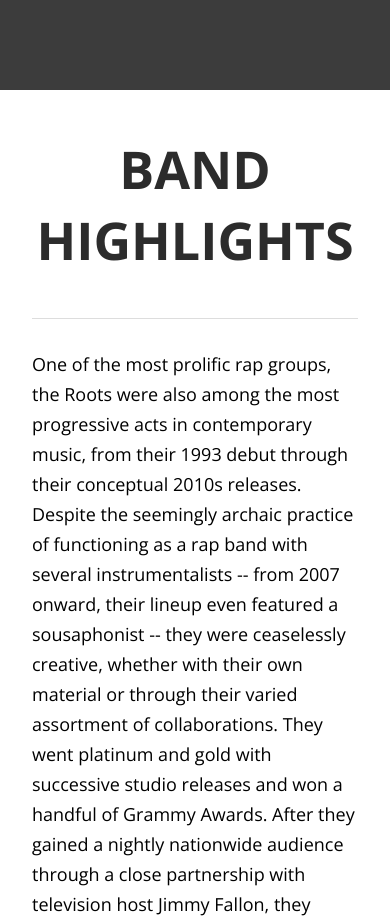
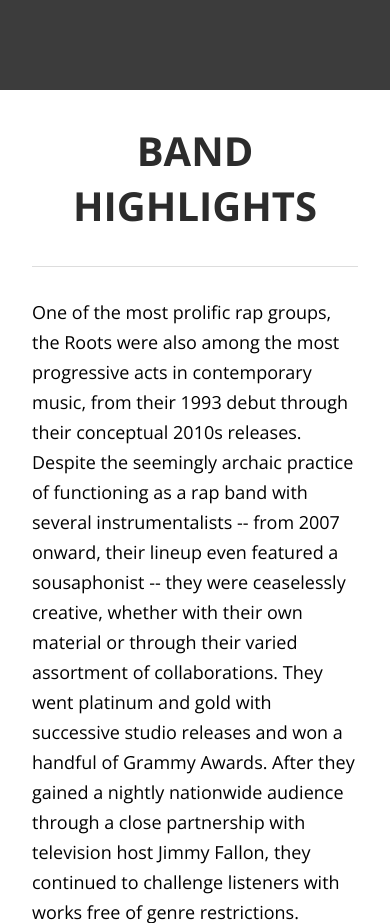
Before and after one commit to morgansegura/venue, a React (Create React App) app: page / in a window 390 px wide. Shown: the part 1620-2543 px from the top of the page. Built offline with nearby package versions, Linux system fonts and the light colour scheme.

Commit message:
Makes app device responsive

```diff
--- a/src/resources/styles.css
+++ b/src/resources/styles.css
@@ -266,7 +266,7 @@
 	text-align: center;
 	text-transform: uppercase;
 	color: #2c2c2c;
-	font-size: 3.25rem;
+	font-size: 2.5rem;
 }
 
 .highlight_wrapper .highlight_description {
@@ -437,6 +437,9 @@
 }
 
 @media (min-width: 767px) {
+	.highlight_wrapper h2 {
+		font-size: 3.25rem;
+	}
 	footer {
 		padding: 50px 0px;
 	}
```
